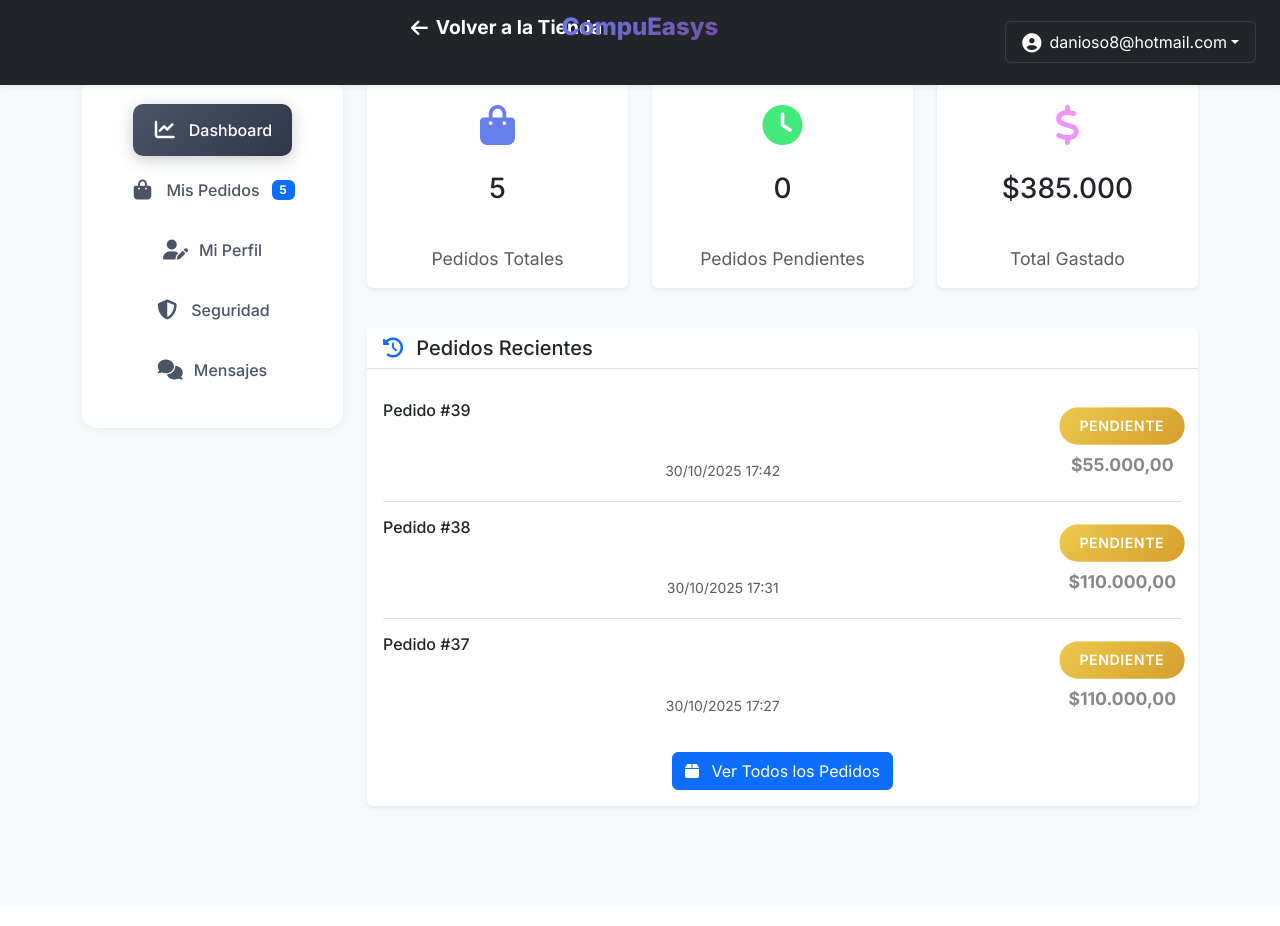
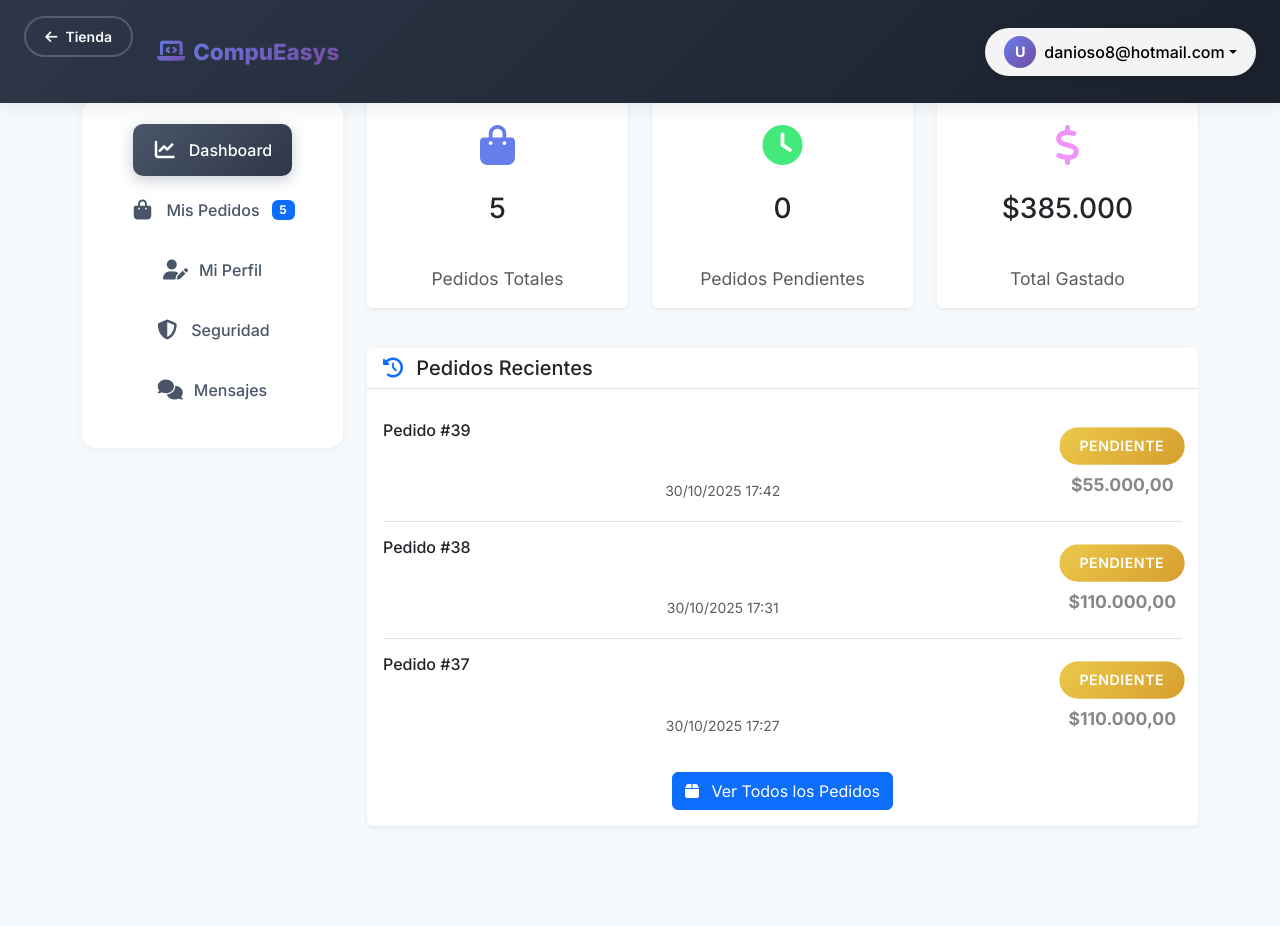
Before and after one commit to danioso8/compueasysAPP-Django, a Django app: page /mis-pedidos/ in a window 1280 px wide. Before the commit the page ends 809 px from the top, so only its background shows below. Run offline with Django 5.2, Linux system fonts and the light colour scheme; a user stored in the database is signed in; data comes from the database, SQL or seed files in the repository; some libraries are stand-ins or nearby versions.

Commit message:
feat: Navbar ultra moderno con gradiente oscuro, avatar circular, dropdown mejorado y sin superposiciones

```diff
--- a/core/templates/mis_pedidos.html
+++ b/core/templates/mis_pedidos.html
@@ -709,65 +709,129 @@
             }
         }
 
-        /* Navbar Custom Styles */
-        .btn-logout-nav:hover {
-            transform: translateY(-2px);
-            box-shadow: 0 4px 15px rgba(102, 126, 234, 0.4);
+        /* Modern Navbar Styles */
+        .navbar {
+            min-height: 70px;
+        }
+
+        .avatar-circle {
+            transition: transform 0.3s ease;
+        }
+
+        .dropdown:hover .avatar-circle {
+            transform: scale(1.1);
+        }
+
+        .dropdown-menu {
+            animation: slideDown 0.3s ease;
+        }
+
+        @keyframes slideDown {
+            from {
+                opacity: 0;
+                transform: translateY(-10px);
+            }
+            to {
+                opacity: 1;
+                transform: translateY(0);
+            }
+        }
+
+        .btn-outline-light:hover {
+            transform: translateX(-5px);
+        }
+
+        .navbar-brand {
+            transition: all 0.3s ease;
         }
 
         .navbar-brand:hover {
-            transform: translateX(-3px);
-            transition: transform 0.3s ease;
+            transform: scale(1.05);
         }
 
         body {
             padding-top: 0 !important;
+        }
+
+        /* Responsive navbar */
+        @media (max-width: 768px) {
+            .navbar {
+                min-height: 60px;
+            }
+
+            .navbar-brand {
+                font-size: 1.2rem !important;
+            }
         }
     </style>
 </head>
 <body>
-    <!-- Custom Navbar for Account Page -->
-    <nav class="navbar navbar-expand-lg navbar-dark bg-dark fixed-top shadow-sm">
-        <div class="container-fluid px-4">
-            <!-- Left: Back to Store -->
-            <a class="navbar-brand d-flex align-items-center" href="{% url 'store' %}" style="font-weight: 700; font-size: 1.2rem;">
+    <!-- Modern Navbar -->
+    <nav class="navbar navbar-expand-lg fixed-top" style="background: linear-gradient(135deg, #2d3748 0%, #1a202c 100%); box-shadow: 0 2px 20px rgba(0,0,0,0.1); backdrop-filter: blur(10px);">
+        <div class="container-fluid px-4 py-2">
+            <div class="d-flex align-items-center justify-content-between w-100">
+
+                <!-- Left Section: Back to Store -->
+                <div class="d-flex align-items-center">
+                    <a class="btn btn-outline-light btn-sm d-flex align-items-center me-4" href="{% url 'store' %}"
+                       style="border-radius: 25px; padding: 0.5rem 1.2rem; border: 2px solid rgba(255,255,255,0.2); transition: all 0.3s ease;"
+                       onmouseover="this.style.background='rgba(255,255,255,0.1)'; this.style.borderColor='rgba(255,255,255,0.4)'"
+                       onmouseout="this.style.background='transparent'; this.style.borderColor='rgba(255,255,255,0.2)'">
                         <i class="fas fa-arrow-left me-2"></i>
-                <span class="d-none d-md-inline">Volver a la Tienda</span>
-                <span class="d-inline d-md-none">Tienda</span>
+                        <span class="fw-semibold">Tienda</span>
                     </a>
 
-            <!-- Center: CompuEasys Logo -->
-            <a class="navbar-brand position-absolute start-50 translate-middle-x d-none d-lg-block" href="{% url 'home' %}" style="font-weight: 800; font-size: 1.5rem; background: linear-gradient(135deg, #667eea 0%, #764ba2 100%); -webkit-background-clip: text; -webkit-text-fill-color: transparent;">
+                    <!-- Logo -->
+                    <a class="navbar-brand mb-0 d-none d-md-flex align-items-center" href="{% url 'home' %}" style="font-weight: 800; font-size: 1.4rem;">
+                        <div class="d-flex align-items-center" style="background: linear-gradient(135deg, #667eea 0%, #764ba2 100%); -webkit-background-clip: text; -webkit-text-fill-color: transparent; background-clip: text;">
+                            <i class="fas fa-laptop-code me-2" style="background: linear-gradient(135deg, #667eea 0%, #764ba2 100%); -webkit-background-clip: text; -webkit-text-fill-color: transparent;"></i>
                             CompuEasys
+                        </div>
                     </a>
-
-            <!-- Right: User Dropdown -->
-            <div class="dropdown ms-auto">
+                </div>
+
+                <!-- Right Section: User Menu -->
+                <div class="dropdown">
                     {% if user %}
-                    <button class="btn btn-dark dropdown-toggle d-flex align-items-center" type="button" id="userDropdown" data-bs-toggle="dropdown" aria-expanded="false" style="border: 1px solid rgba(255,255,255,0.1); padding: 0.5rem 1rem;">
-                        <i class="fas fa-user-circle me-2" style="font-size: 1.2rem;"></i>
-                        <span>{{ user.name|default:user.email }}</span>
+                        <button class="btn btn-light dropdown-toggle d-flex align-items-center" type="button" id="userDropdown"
+                                data-bs-toggle="dropdown" aria-expanded="false"
+                                style="border-radius: 25px; padding: 0.5rem 1.2rem; background: rgba(255,255,255,0.95); border: none; box-shadow: 0 2px 10px rgba(0,0,0,0.1); font-weight: 500;">
+                            <div class="avatar-circle me-2" style="width: 32px; height: 32px; border-radius: 50%; background: linear-gradient(135deg, #667eea 0%, #764ba2 100%); display: flex; align-items: center; justify-content: center; color: white; font-weight: 700; font-size: 0.9rem;">
+                                {{ user.name|slice:":1"|upper|default:"U" }}
+                            </div>
+                            <span class="d-none d-sm-inline">{{ user.name|default:user.email|truncatechars:20 }}</span>
                         </button>
-                    <ul class="dropdown-menu dropdown-menu-end" aria-labelledby="userDropdown" style="min-width: 200px;">
+                        <ul class="dropdown-menu dropdown-menu-end shadow-lg" aria-labelledby="userDropdown"
+                            style="border-radius: 15px; border: none; padding: 0.5rem; min-width: 250px; margin-top: 10px;">
+                            <li class="px-3 py-2">
+                                <div class="d-flex align-items-center mb-2">
+                                    <div class="avatar-circle me-3" style="width: 48px; height: 48px; border-radius: 50%; background: linear-gradient(135deg, #667eea 0%, #764ba2 100%); display: flex; align-items: center; justify-content: center; color: white; font-weight: 700; font-size: 1.2rem;">
+                                        {{ user.name|slice:":1"|upper|default:"U" }}
+                                    </div>
+                                    <div>
+                                        <div class="fw-bold text-dark">{{ user.name|default:"Usuario" }}</div>
+                                        <small class="text-muted">{{ user.email }}</small>
+                                    </div>
+                                </div>
+                            </li>
+                            <li><hr class="dropdown-divider my-2"></li>
                             <li>
-                            <span class="dropdown-item-text">
-                                <small class="text-muted">{{ user.email }}</small>
-                            </span>
-                        </li>
-                        <li><hr class="dropdown-divider"></li>
-                        <li>
-                            <a class="dropdown-item btn-logout-nav" href="{% url 'logout_view' %}">
-                                <i class="fas fa-power-off me-2"></i>
-                                Cerrar Sesión
+                                <a class="dropdown-item btn-logout-nav d-flex align-items-center" href="{% url 'logout_view' %}"
+                                   style="border-radius: 10px; padding: 0.6rem 1rem; transition: all 0.2s ease;"
+                                   onmouseover="this.style.background='#f8f9fa'"
+                                   onmouseout="this.style.background='transparent'">
+                                    <i class="fas fa-power-off me-2" style="color: #e53e3e;"></i>
+                                    <span>Cerrar Sesión</span>
                                 </a>
                             </li>
                         </ul>
                     {% endif %}
                 </div>
             </div>
+        </div>
     </nav>
 
-    <div class="container" style="margin-top: 80px; margin-bottom: 40px;">
+    <div class="container" style="margin-top: 100px; margin-bottom: 40px;">
         <div class="row">
             <!-- Sidebar Navigation -->
             <div class="col-lg-3 col-md-4 mb-4">
```
Lines whose indentation alone changed are shown as unchanged.
